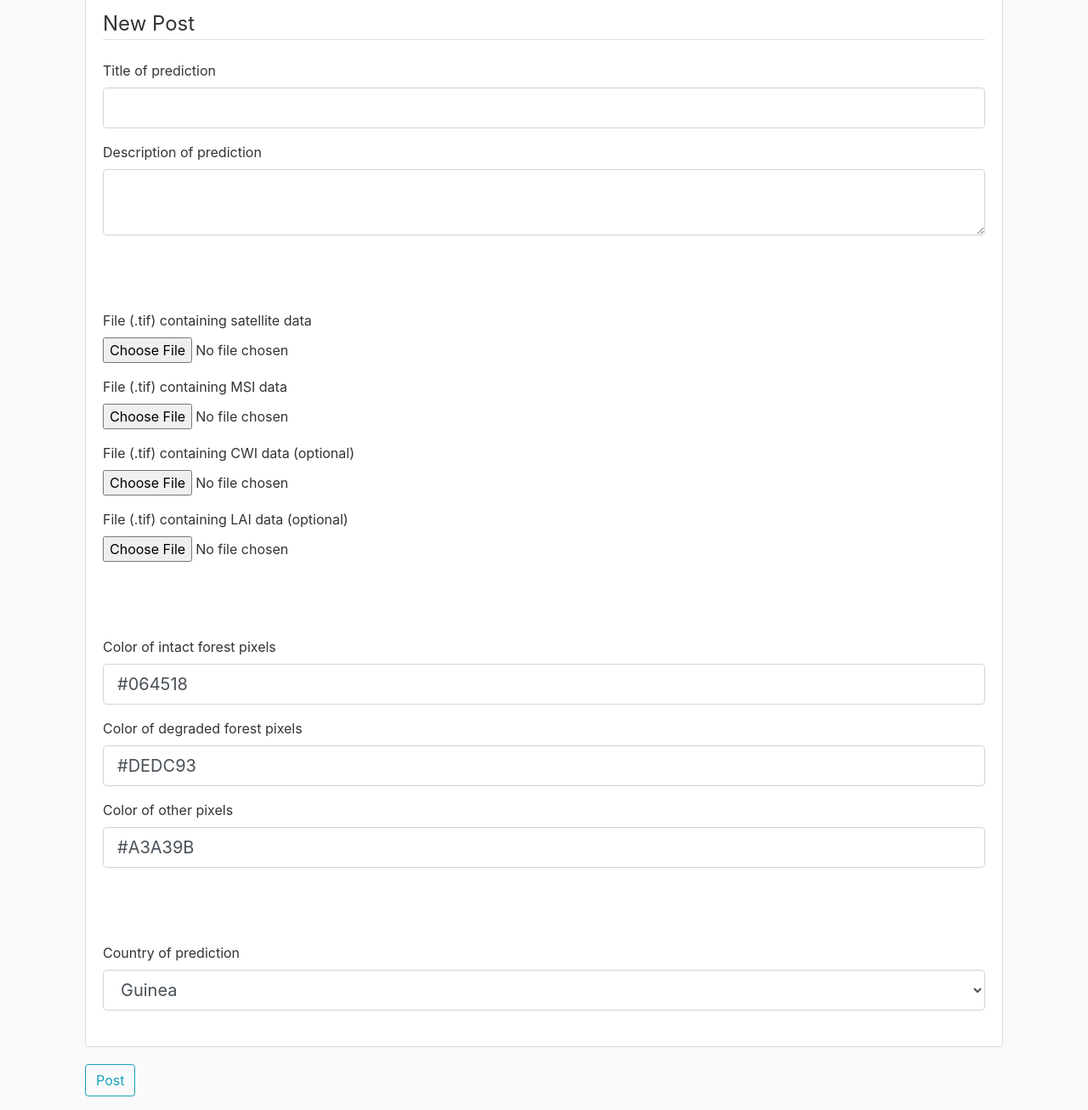
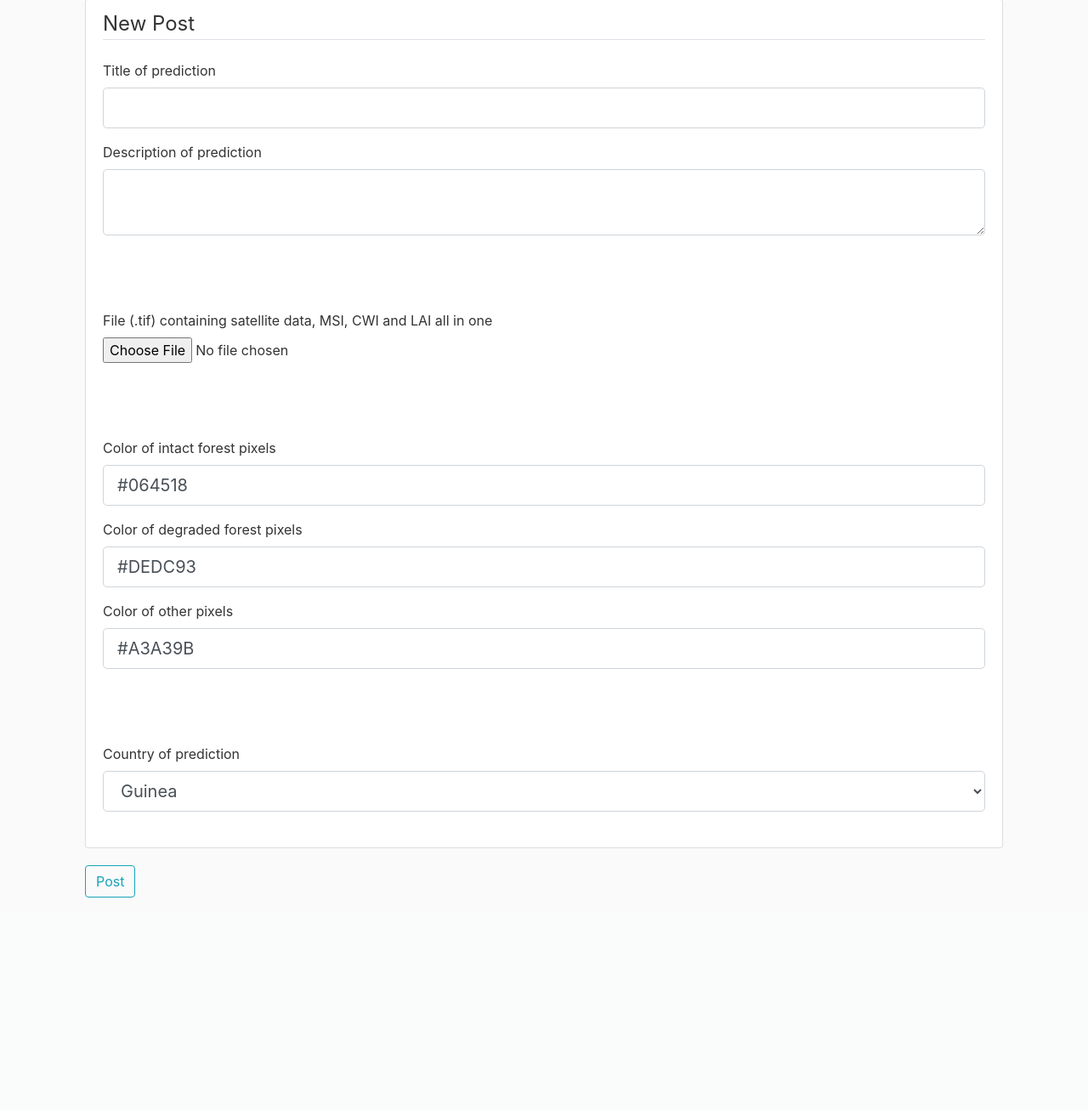
Before and after one commit to dataforgoodfr/batch7_forets_guinee, a Flask app: page /post/new in a window 1280 px wide. Shown: the part 81-1387 px from the top of the page at 85% size. After the commit the page ends 1137 px from the top, so only its background shows below. Run offline with Flask 2, Linux system fonts and the light colour scheme; a user stored in the database is signed in; some libraries are stand-ins or nearby versions.

Commit message:
Working site

```diff
--- a/flask_app/flask_server/forms.py
+++ b/flask_app/flask_server/forms.py
@@ -57,10 +57,8 @@ class UpdateAccountForm(FlaskForm):
 class PostForm(FlaskForm):
     title = StringField('Title of prediction', validators=[DataRequired()])
     content = TextAreaField('Description of prediction', validators=[DataRequired()])
-    picture = FileField('File (.tif) containing satellite data', validators=[FileAllowed(['tif'])])
-    msi = FileField('File (.tif) containing MSI data', validators=[FileAllowed(['tif'])])
-    cwi = FileField('File (.tif) containing CWI data (optional)')
-    lai = FileField('File (.tif) containing LAI data (optional)')
+    picture = FileField('File (.tif) containing satellite data, MSI, CWI and LAI all in one',
+                        validators=[FileAllowed(['tif'])])
     country = SelectField('Country of prediction', choices = [('Guinea', 'Guinea'), ('Congo', 'Congo')], validators=[DataRequired()])
     color1 = StringField('Color of intact forest pixels', default='#064518', validators=[DataRequired()])
     color2 = StringField('Color of degraded forest pixels', default='#DEDC93', validators=[DataRequired()])
--- a/flask_app/flask_server/keras_models.py
+++ b/flask_app/flask_server/keras_models.py
@@ -37,7 +37,7 @@ def predict_image(original_image, model_type):
     else:
         raise Exception("Not a valid country")
     numpy_image = original_image.copy()
-    #numpy_image = np.moveaxis(numpy_image, 0, 2)
+    numpy_image = np.moveaxis(numpy_image, 0, 2)
 
     for i in range(np.shape(numpy_image)[2]):
         numpy_image[..., i] = numpy_image[..., i] / maxima[i]
@@ -75,8 +75,8 @@ def load_model(path_to_json, path_to_weights):
     return model
 
 def load_image_from_path(all_bands_channels):
-    _ , data = raster.read(all_bands_channels, bands='all')
-    return data
+    dsi , data = raster.read(all_bands_channels, bands='all')
+    return dsi, data
 
 def load_image_from_paths(paths):
     all_bands_channels, msi, cwi, lai = paths[0], paths[1], paths[2], paths[3]
--- a/flask_app/flask_server/routes.py
+++ b/flask_app/flask_server/routes.py
@@ -7,7 +7,7 @@ from flask_server.models import User, Post
 from flask_server.forms import RegistrationForm, LoginForm, UpdateAccountForm, PostForm
 from flask_login import login_user, current_user,logout_user, login_required
 from flask_server.transform_to_images import generate
-from flask_server.keras_models import predict_image, load_image_from_paths
+from flask_server.keras_models import predict_image, load_image_from_paths, load_image_from_path
 from pyrsgis import raster
 
 @app.route("/")
@@ -104,21 +104,14 @@ def new_post():
     form = PostForm()
     if form.validate_on_submit():
         if form.picture.data :
+            f = form.picture.data
+            random_hex = secrets.token_hex(8)
+            _, f_ext = os.path.splitext(f.filename)
+            filename = random_hex + f_ext
+            f.save(os.path.join(app.root_path, 'static', 'post_picture', filename))
+            image_path = os.path.join('flask_server', 'static', 'post_picture', filename)
+            dataSource, input = load_image_from_path(image_path)
 
-            data_to_import = [form.picture.data, form.msi.data, form.cwi.data, form.lai.data]
-            image_paths = []
-
-            for f in data_to_import:
-                if f:
-                    random_hex = secrets.token_hex(8)
-                    _, f_ext = os.path.splitext(f.filename)
-                    filename = random_hex + f_ext
-                    f.save(os.path.join(app.root_path, 'static', 'post_picture', filename))
-                    image_paths.append(os.path.join('flask_server', 'static', 'post_picture', filename))
-                else:
-                    image_paths.append(None)
-
-            dataSource, input = load_image_from_paths(image_paths)
             print("Starting calculating output................")
             output = predict_image(input, form.country.data)
             print("Finished Output")
--- a/flask_app/flask_server/templates/create_post.html
+++ b/flask_app/flask_server/templates/create_post.html
@@ -54,23 +54,7 @@
                             {% endfor %}
                         {% endif %}
                 </div>
-                <div class="form-group">
-                        {{ form.msi.label() }}
-                        {{ form.msi(class="form-control-file") }}
-                        {% if form.msi.errors %}
-                            {% for error in form.msi.errors %}
-                                <span class= "text-danger">{{ error }}</span></br>
-                            {% endfor %}
-                        {% endif %}
-                </div>
-                <div class="form-group">
-                        {{ form.cwi.label() }}
-                        {{ form.cwi(class="form-control-file") }}
-                </div>
-                <div class="form-group">
-                        {{ form.lai.label() }}
-                        {{ form.lai(class="form-control-file") }}
-                </div>
+
                 <br/>
                 <br/>
                 <br/>
```
